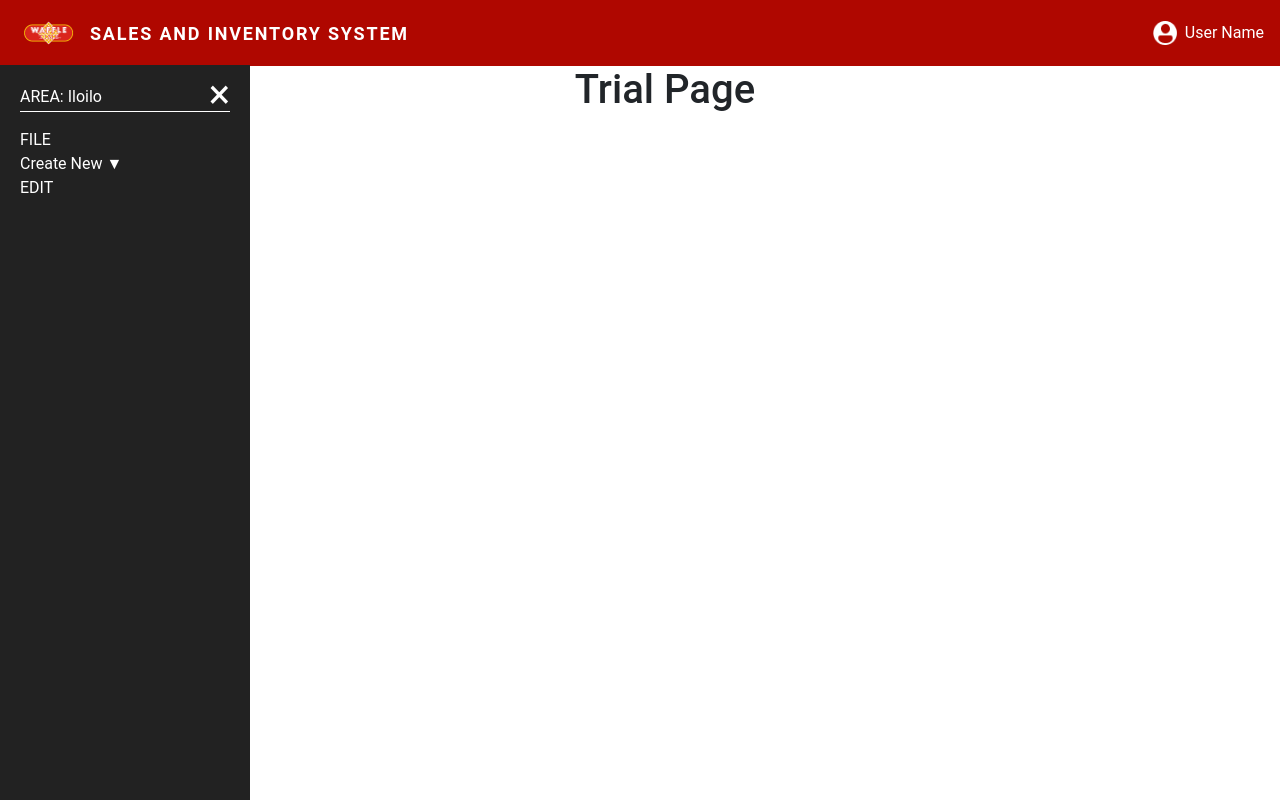
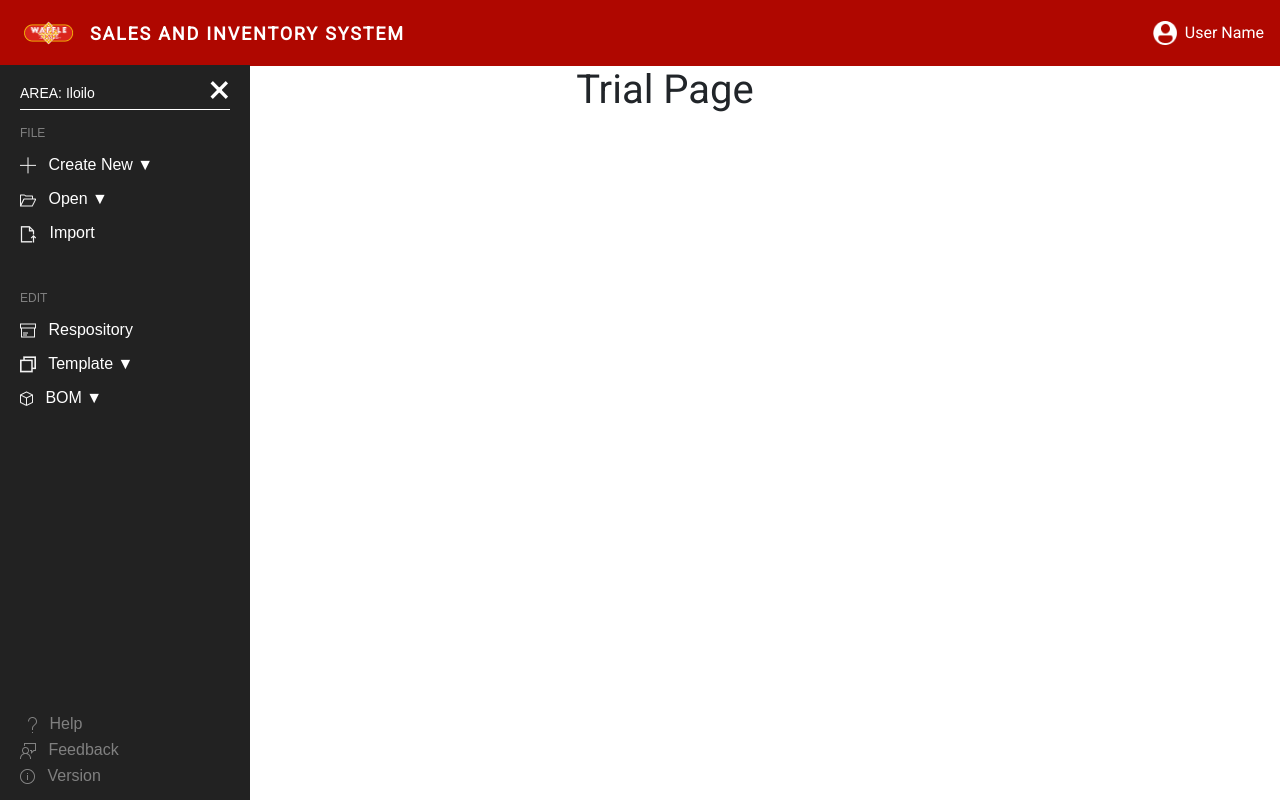
Before and after one commit to thethirdandres/wtidir, a Django app: page / in a window 1280 px wide. Run offline with Django 3.2, Linux system fonts and the light colour scheme; some libraries are stand-ins or nearby versions.

Commit message:
Done with sidebar
Added sidebar icons

```diff
--- a/wtidir/static/css/base.css
+++ b/wtidir/static/css/base.css
@@ -2,11 +2,13 @@ body,
 html {
     height: 100%;
     width: 100%;
+    overflow: hidden
 }
 
 .main {
-    height: 90%;
+    height: 100%;
     width: 100%;
+    overflow: hidden;
 }
 
 body {
--- a/wtidir/static/css/sidebar.css
+++ b/wtidir/static/css/sidebar.css
@@ -1,3 +1,19 @@
+/*Components*/
+.roboto-12 {
+    font: 12px normal  Roboto, sans-serif;
+}
+
+.roboto-14 {
+    font: 14px normal Roboto, sans-serif;
+}
+
+.roboto-16 {
+    font: 16px normal Roboto, sans-serif;
+}
+
+
+
+
 .sidebar {
     height: 100%;
     width: 250px;
@@ -13,18 +29,24 @@
     color: white;
 }
 
-.sidebar a:hover {
-    color: #da1818;
-}
-
 .sidebar .closebtn {
     position: absolute;
-    top: 0px;
+    top: -5px;
     right: 20px;
     font-size: 40px;
     margin-left: 50px;
     text-decoration: none;
     color: white;
+}
+
+.sidebar hr {
+    color: white;
+    border-top: 1px solid white !important;
+    margin-top: .5rem !important;
+}
+
+.sidebar a:hover {
+    color: #da1818;
 }
 
 .sidebar-dropdown-button {
@@ -33,13 +55,7 @@
 
 .sidebar-dropdown-container {
     display: none;
-    background-color: #262626;
-    padding-left: 8px;
-}
-
-.active {
-    background-color: green;
-    color: white;
+    padding-left: 2rem;
 }
 
 .openbtn {
@@ -55,8 +71,19 @@
     background-color: #444;
 }
 
-.sidebar hr {
-    color: white;
-    border-top: 1px solid white !important;
-    margin-top: .1rem !important;
+.sidebar-file-title, .sidebar-edit-title, .sidebar-footer {
+    color: gray;
 }
+
+.sidebar-file > div, .sidebar-edit > div {
+    margin-top: 1rem;
+}
+
+.sidebar-dropdown-container > div {
+    margin-bottom: .5rem;
+}
+
+.sidebar-footer {
+    position: absolute;
+    bottom: 5rem;
+}
--- a/wtidir/templates/base.html
+++ b/wtidir/templates/base.html
@@ -14,6 +14,10 @@
     {% load static %}
     <link rel="stylesheet" href="{% static 'css\sidebar.css' %} ">
     <link rel="stylesheet" href="{% static 'css/base.css' %}">
+
+    <!-- Fonts -->
+    <link href="https://fonts.googleapis.com/css2?family=Roboto&display=swap" rel="stylesheet">
+
     <!-- Scripts -->
     <script src="{% static 'js/sidebar.js' %}"></script>
 
@@ -30,12 +34,21 @@
             {% block content %}{% endblock %}
         </div>
     </div>
+
+
+
+
+
+
+
     <!-- Optional JavaScript -->
     <!-- jQuery first, then Popper.js, then Bootstrap JS -->
     <script src="https://code.jquery.com/jquery-3.3.1.slim.min.js" integrity="sha384-q8i/X+965DzO0rT7abK41JStQIAqVgRVzpbzo5smXKp4YfRvH+8abtTE1Pi6jizo" crossorigin="anonymous"></script>
+    <script src="https://ajax.googleapis.com/ajax/libs/jquery/2.1.1/jquery.min.js"></script>
     <script src="https://cdnjs.cloudflare.com/ajax/libs/popper.js/1.14.7/umd/popper.min.js" integrity="sha384-UO2eT0CpHqdSJQ6hJty5KVphtPhzWj9WO1clHTMGa3JDZwrnQq4sF86dIHNDz0W1" crossorigin="anonymous"></script>
     <script src="https://stackpath.bootstrapcdn.com/bootstrap/4.3.1/js/bootstrap.min.js" integrity="sha384-JjSmVgyd0p3pXB1rRibZUAYoIIy6OrQ6VrjIEaFf/nJGzIxFDsf4x0xIM+B07jRM" crossorigin="anonymous"></script>
-   {% comment %} <script>/* Loop through all dropdown buttons to toggle between hiding and showing its dropdown content - This allows the user to have multiple dropdowns without any conflict */
+     <script>
+        /* Loop through all dropdown buttons to toggle between hiding and showing its dropdown content - This allows the user to have multiple dropdowns without any conflict */
         var dropdown = document.getElementsByClassName("sidebar-dropdown-button");
         var i;
 
@@ -49,7 +62,8 @@
                     dropdownContent.style.display = "block";
                 }
             });
-        }</script> {% endcomment %}
+        }
+    </script>
 </body>
 
 </html>
--- a/wtidir/templates/components/_sidebar.html
+++ b/wtidir/templates/components/_sidebar.html
@@ -1,19 +1,86 @@
 <div id="mySidebar" class="sidebar">
     <div class="sidebar-area">
-        <div class="sidebar-area-dropdown">AREA: Iloilo</div>
+        <div class="sidebar-area-dropdown  roboto-14">AREA: Iloilo</div>
         <a href="javascript:void(0)" class="closebtn" onclick="closeNav()">×</a>
         <hr/>
     </div>
     <div class="sidebar-file">
-        <div class="sidebar-file-title">FILE</div>
-        <div class="sidebar-dropdown-button">Create New ▼</div>
+        <div class="sidebar-file-title   roboto-12">FILE</div>
+        <div class="sidebar-dropdown-button    roboto-16">
+            <img src="../../static/img/sidebar-icons/createnew.png" class="mr-2"
+            >
+            Create New ▼
+        </div>
         <div class="sidebar-dropdown-container">
-            <a href="#">Link 1</a>
-            <a href="#">Link 2</a>
-            <a href="#">Link 3</a>
+            <div class="roboto-12" href="#">Inventory Sheet</div>
+            <div class="roboto-12" href="#">Delivery</div>
+            <div class="roboto-12" href="#">Damage Return</div>
+            <div class="roboto-12" href="#">Invoice</div>
+            <div class="roboto-12" href="#">Petty Cash</div>
+            <div class="roboto-12" href="#">Sales</div>
+        </div>
+        <div class="sidebar-dropdown-button    roboto-16">
+            <img src="../../static/img/sidebar-icons/open.png" class="mr-2"
+            >
+            Open ▼
+        </div>
+        <div class="sidebar-dropdown-container">
+            <div class="roboto-12" href="#">Test</div>
+            <div class="roboto-12" href="#">Test</div>
+            <div class="roboto-12" href="#">Test</div>
+            <div class="roboto-12" href="#">Test</div>
+        </div>
+        <div class="roboto-16">
+            <img src="../../static/img/sidebar-icons/import.png" class="mr-2"
+            >
+            Import
         </div>
     </div>
-    <div class="sidebar-edit">
-        <div class="sidebar-edit-title">EDIT</div>
+    <div class="sidebar-edit   mt-5">
+        <div class="sidebar-edit-title   roboto-12">EDIT</div>
+        <div class="roboto-16">
+            <img src="../../static/img/sidebar-icons/repository.png" class="mr-2"
+            >
+            Respository
+        </div>
+        <div class="sidebar-dropdown-button    roboto-16">
+            <img src="../../static/img/sidebar-icons/Template.png" class="mr-2"
+            >
+            Template ▼
+        </div>
+        <div class="sidebar-dropdown-container">
+            <div class="roboto-12" href="#">Test</div>
+            <div class="roboto-12" href="#">Test</div>
+            <div class="roboto-12" href="#">Test</div>
+            <div class="roboto-12" href="#">Test</div>
+        </div>
+        <div class="sidebar-dropdown-button    roboto-16">
+            <img src="../../static/img/sidebar-icons/bom.png" class="mr-2"
+            >
+            BOM ▼
+        </div>
+        <div class="sidebar-dropdown-container">
+            <div class="roboto-12" href="#">Test</div>
+            <div class="roboto-12" href="#">Test</div>
+            <div class="roboto-12" href="#">Test</div>
+            <div class="roboto-12" href="#">Test</div>
+        </div>
+    </div>
+    <div class="sidebar-footer">
+        <div class="roboto-16   mt-2">
+            <img src="../../static/img/sidebar-icons/help.png" class="mx-2"
+            >
+            Help
+        </div>
+        <div class="roboto-16   mt-2">
+            <img src="../../static/img/sidebar-icons/feedback.png" class="mr-2"
+            >
+            Feedback
+        </div>
+        <div class="roboto-16   mt-2">
+            <img src="../../static/img/sidebar-icons/version.png" class="mr-2"
+            >
+            Version
+        </div>
     </div>
 </div>
```
Also changed, not shown: wtidir/static/img/sidebar-icons/bom.png (added), wtidir/static/img/sidebar-icons/createnew.png (added), wtidir/static/img/sidebar-icons/feedback.png (added), wtidir/static/img/sidebar-icons/help.png (added), wtidir/static/img/sidebar-icons/import.png (added), wtidir/static/img/sidebar-icons/open.png (added), wtidir/static/img/sidebar-icons/repository.png (added), wtidir/static/img/sidebar-icons/template.png (added), wtidir/static/img/sidebar-icons/version.png (added).
